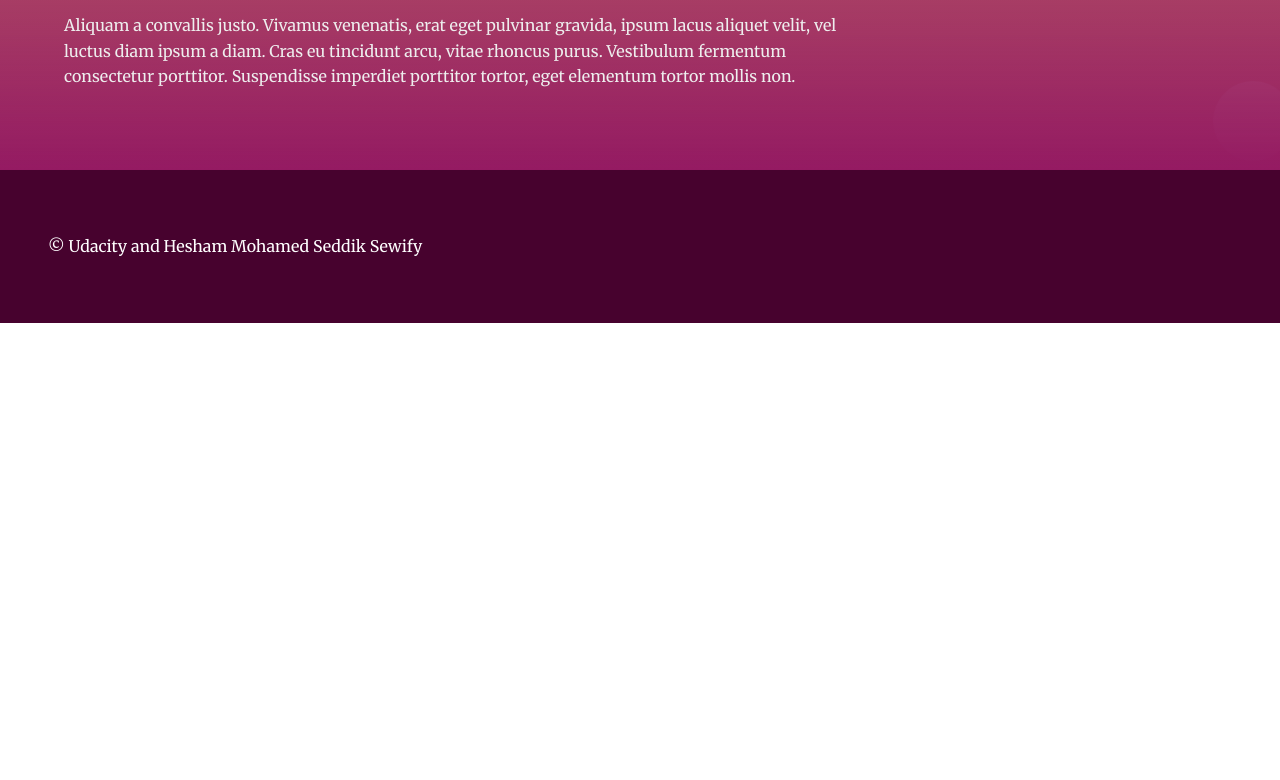
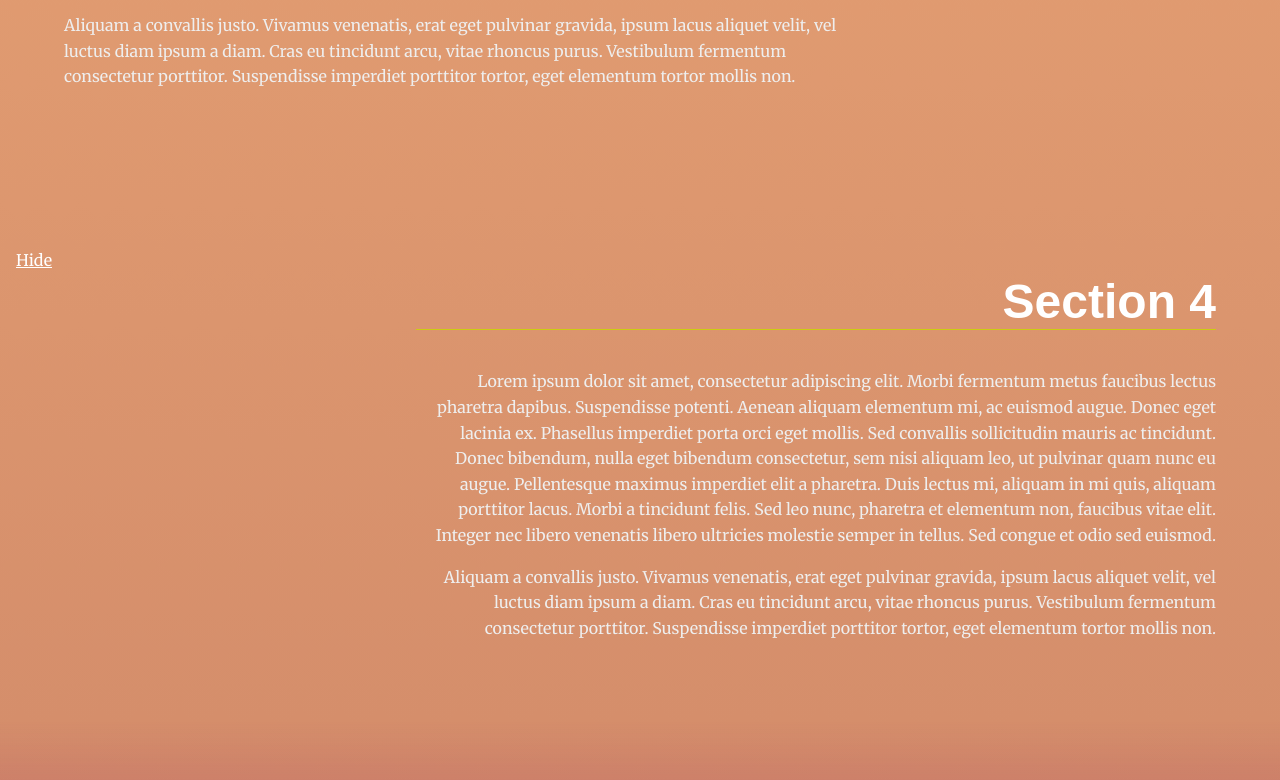
Before and after one commit to Lehkeda/landing_page, a plain HTML site: page index.html in a window 1280 px wide. Shown: the part 2020-2800 px from the top of the page. Before the commit the page ends 2343 px from the top, so only its background shows below. Drawn offline with Linux system fonts and the light colour scheme.

Commit message:
Add more sections

```diff
--- a/index.html
+++ b/index.html
@@ -15,8 +15,8 @@
   <header class="page__header">
     <nav class="navbar__menu">
       <!-- Navigation starts as empty UL that will be populated with JS -->
+      <span class="brand-text">Wild Perfumes</span>
       <ul id="navbar__list">
-        <span class="brand-text">Wild Perfumes</span>
       </ul>
     </nav>
   </header>
@@ -52,6 +52,22 @@
         <p>Aliquam a convallis justo. Vivamus venenatis, erat eget pulvinar gravida, ipsum lacus aliquet velit, vel luctus diam ipsum a diam. Cras eu tincidunt arcu, vitae rhoncus purus. Vestibulum fermentum consectetur porttitor. Suspendisse imperdiet porttitor tortor, eget elementum tortor mollis non.</p>
       </div>
     </section>
+    <section id="section4" data-nav="Section 4">
+      <div class="landing__container">
+        <h2>Section 4</h2>
+        <p>Lorem ipsum dolor sit amet, consectetur adipiscing elit. Morbi fermentum metus faucibus lectus pharetra dapibus. Suspendisse potenti. Aenean aliquam elementum mi, ac euismod augue. Donec eget lacinia ex. Phasellus imperdiet porta orci eget mollis. Sed convallis sollicitudin mauris ac tincidunt. Donec bibendum, nulla eget bibendum consectetur, sem nisi aliquam leo, ut pulvinar quam nunc eu augue. Pellentesque maximus imperdiet elit a pharetra. Duis lectus mi, aliquam in mi quis, aliquam porttitor lacus. Morbi a tincidunt felis. Sed leo nunc, pharetra et elementum non, faucibus vitae elit. Integer nec libero venenatis libero ultricies molestie semper in tellus. Sed congue et odio sed euismod.</p>
+
+        <p>Aliquam a convallis justo. Vivamus venenatis, erat eget pulvinar gravida, ipsum lacus aliquet velit, vel luctus diam ipsum a diam. Cras eu tincidunt arcu, vitae rhoncus purus. Vestibulum fermentum consectetur porttitor. Suspendisse imperdiet porttitor tortor, eget elementum tortor mollis non.</p>
+      </div>
+    </section>
+    <section id="section5" data-nav="Section 5">
+      <div class="landing__container">
+        <h2>Section 5</h2>
+        <p>Lorem ipsum dolor sit amet, consectetur adipiscing elit. Morbi fermentum metus faucibus lectus pharetra dapibus. Suspendisse potenti. Aenean aliquam elementum mi, ac euismod augue. Donec eget lacinia ex. Phasellus imperdiet porta orci eget mollis. Sed convallis sollicitudin mauris ac tincidunt. Donec bibendum, nulla eget bibendum consectetur, sem nisi aliquam leo, ut pulvinar quam nunc eu augue. Pellentesque maximus imperdiet elit a pharetra. Duis lectus mi, aliquam in mi quis, aliquam porttitor lacus. Morbi a tincidunt felis. Sed leo nunc, pharetra et elementum non, faucibus vitae elit. Integer nec libero venenatis libero ultricies molestie semper in tellus. Sed congue et odio sed euismod.</p>
+
+        <p>Aliquam a convallis justo. Vivamus venenatis, erat eget pulvinar gravida, ipsum lacus aliquet velit, vel luctus diam ipsum a diam. Cras eu tincidunt arcu, vitae rhoncus purus. Vestibulum fermentum consectetur porttitor. Suspendisse imperdiet porttitor tortor, eget elementum tortor mollis non.</p>
+      </div>
+    </section>
   </main>
   <footer class="page__footer">
     <p>&copy Udacity and Hesham Mohamed Seddik Sewify</p>
```
